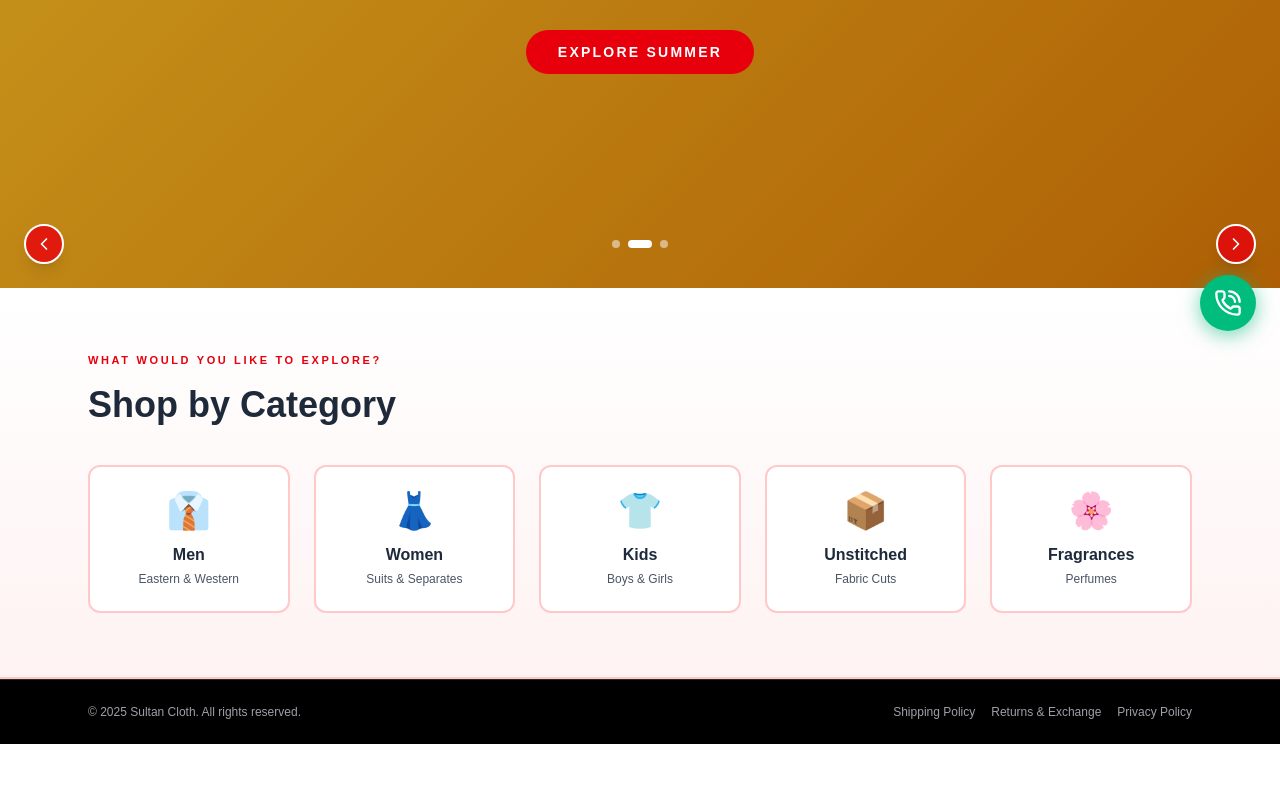
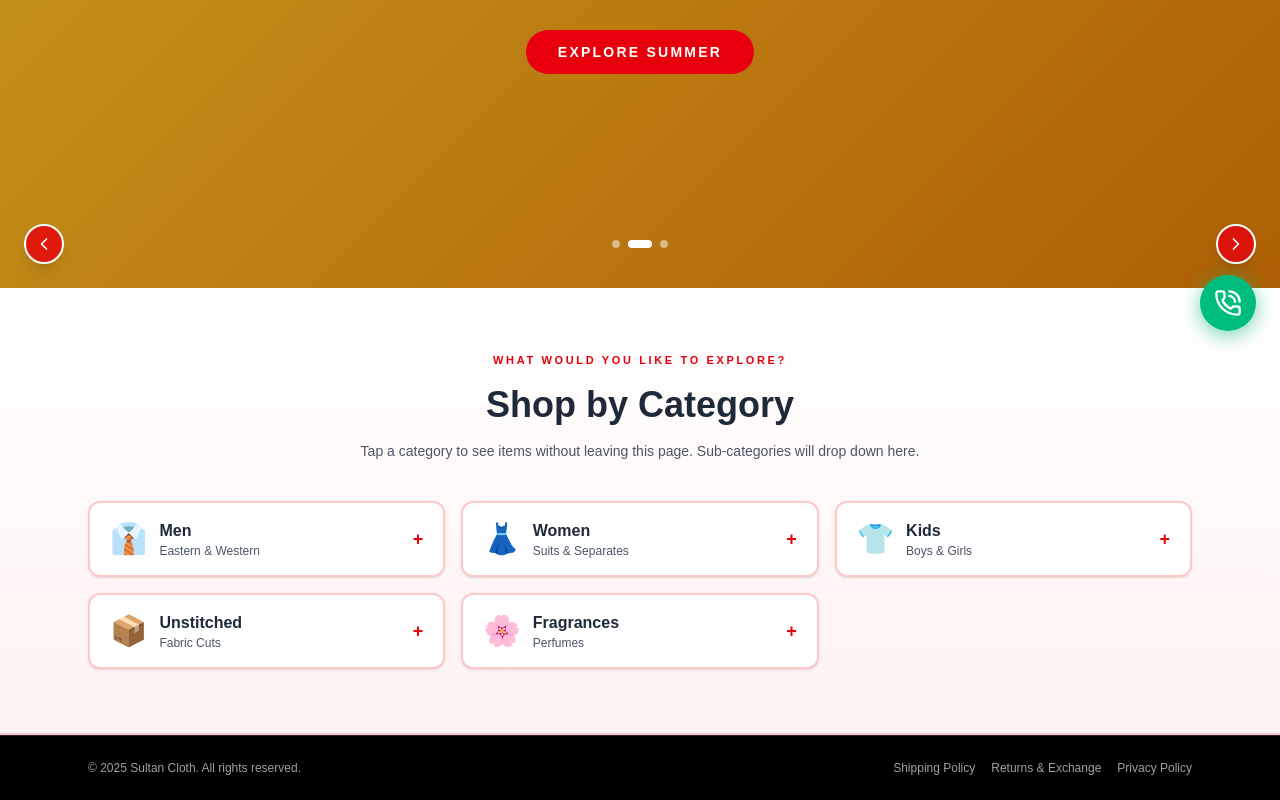
Before and after one commit to prohsptube/sultancloth, a Next.js app: page / in a window 1280 px wide. Shown: the part 445-1245 px from the top of the page. Before the commit the page ends 1189 px from the top, so only its background shows below. Built offline with nearby package versions, Linux system fonts and the light colour scheme.

Commit message:
UX: category dropdowns on home; add collection pages

```diff
--- /dev/null
+++ b/src/app/collections/fragrances/page.tsx
@@ -0,0 +1,15 @@
+import { Container } from "@/components/layout/Container";
+
+export default function FragrancesCollectionPage() {
+  return (
+    <Container className="py-12 md:py-14">
+      <p className="text-[11px] font-semibold uppercase tracking-[0.24em] text-red-600">
+        Fragrances · Collections
+      </p>
+      <h1 className="mt-2 text-3xl font-bold text-gray-900">Fragrances Collections</h1>
+      <p className="mt-2 text-sm text-gray-700 max-w-2xl">
+        Men and women fragrances will appear here soon.
+      </p>
+    </Container>
+  );
+}
--- /dev/null
+++ b/src/app/collections/kids/page.tsx
@@ -0,0 +1,15 @@
+import { Container } from "@/components/layout/Container";
+
+export default function KidsCollectionPage() {
+  return (
+    <Container className="py-12 md:py-14">
+      <p className="text-[11px] font-semibold uppercase tracking-[0.24em] text-red-600">
+        Kids · Collections
+      </p>
+      <h1 className="mt-2 text-3xl font-bold text-gray-900">Kids Collections</h1>
+      <p className="mt-2 text-sm text-gray-700 max-w-2xl">
+        Boys and girls eastern and western outfits will be displayed here soon.
+      </p>
+    </Container>
+  );
+}
--- /dev/null
+++ b/src/app/collections/men/page.tsx
@@ -0,0 +1,15 @@
+import { Container } from "@/components/layout/Container";
+
+export default function MenCollectionPage() {
+  return (
+    <Container className="py-12 md:py-14">
+      <p className="text-[11px] font-semibold uppercase tracking-[0.24em] text-red-600">
+        Men · Collections
+      </p>
+      <h1 className="mt-2 text-3xl font-bold text-gray-900">Men Collections</h1>
+      <p className="mt-2 text-sm text-gray-700 max-w-2xl">
+        Explore eastern and western wear. Filters and products will appear here soon.
+      </p>
+    </Container>
+  );
+}
--- /dev/null
+++ b/src/app/collections/unstitched/page.tsx
@@ -0,0 +1,15 @@
+import { Container } from "@/components/layout/Container";
+
+export default function UnstitchedCollectionPage() {
+  return (
+    <Container className="py-12 md:py-14">
+      <p className="text-[11px] font-semibold uppercase tracking-[0.24em] text-red-600">
+        Unstitched · Collections
+      </p>
+      <h1 className="mt-2 text-3xl font-bold text-gray-900">Unstitched Collections</h1>
+      <p className="mt-2 text-sm text-gray-700 max-w-2xl">
+        Fabric cuts across men, women, and premium ranges will be listed here soon.
+      </p>
+    </Container>
+  );
+}
--- /dev/null
+++ b/src/app/collections/women/page.tsx
@@ -0,0 +1,15 @@
+import { Container } from "@/components/layout/Container";
+
+export default function WomenCollectionPage() {
+  return (
+    <Container className="py-12 md:py-14">
+      <p className="text-[11px] font-semibold uppercase tracking-[0.24em] text-red-600">
+        Women · Collections
+      </p>
+      <h1 className="mt-2 text-3xl font-bold text-gray-900">Women Collections</h1>
+      <p className="mt-2 text-sm text-gray-700 max-w-2xl">
+        Stitched, unstitched, pret, and separates will be listed here soon.
+      </p>
+    </Container>
+  );
+}
--- a/src/app/page.tsx
+++ b/src/app/page.tsx
@@ -1,8 +1,82 @@
 // src/app/page.tsx
+"use client";
+
+import { useState } from "react";
 import { Container } from "@/components/layout/Container";
 import { HeroCarousel } from "@/components/layout/HeroCarousel";
 
+type Category = {
+  label: string;
+  icon: string;
+  description: string;
+  items: { label: string; href: string }[];
+};
+
+const categories: Category[] = [
+  {
+    label: "Men",
+    icon: "👔",
+    description: "Eastern & Western",
+    items: [
+      { label: "Shalwar Kameez", href: "/collections/mens-kameez" },
+      { label: "Kurtas", href: "/collections/mens-kurtas" },
+      { label: "Waistcoats", href: "/collections/mens-waistcoats" },
+      { label: "Shirts", href: "/collections/mens-shirts" },
+      { label: "Trousers", href: "/collections/mens-trousers" },
+      { label: "Winter Wear", href: "/collections/mens-winter" },
+    ],
+  },
+  {
+    label: "Women",
+    icon: "👗",
+    description: "Suits & Separates",
+    items: [
+      { label: "Stitched Suits", href: "/collections/womens-suits" },
+      { label: "Unstitched", href: "/collections/womens-fabric" },
+      { label: "Ready to Wear", href: "/collections/womens-pret" },
+      { label: "Separates", href: "/collections/womens-separates" },
+      { label: "Winter Wear", href: "/collections/womens-winter" },
+    ],
+  },
+  {
+    label: "Kids",
+    icon: "👕",
+    description: "Boys & Girls",
+    items: [
+      { label: "Boys Eastern", href: "/collections/boys-eastern" },
+      { label: "Boys Western", href: "/collections/boys-western" },
+      { label: "Girls Eastern", href: "/collections/girls-eastern" },
+      { label: "Girls Western", href: "/collections/girls-western" },
+    ],
+  },
+  {
+    label: "Unstitched",
+    icon: "📦",
+    description: "Fabric Cuts",
+    items: [
+      { label: "Men Unstitched", href: "/collections/unstitched-men" },
+      { label: "Women Unstitched", href: "/collections/unstitched-women" },
+      { label: "Premium Boski", href: "/collections/unstitched-boski" },
+      { label: "Winter Khaddar", href: "/collections/unstitched-men-khaddar" },
+    ],
+  },
+  {
+    label: "Fragrances",
+    icon: "🌸",
+    description: "Perfumes",
+    items: [
+      { label: "For Men", href: "/collections/fragrances-men" },
+      { label: "For Women", href: "/collections/fragrances-women" },
+    ],
+  },
+];
+
 export default function HomePage() {
+  const [open, setOpen] = useState<string | null>(null);
+
+  const toggle = (label: string) => {
+    setOpen((prev) => (prev === label ? null : label));
+  };
 
   return (
     <>
@@ -12,80 +86,59 @@ export default function HomePage() {
       {/* FEATURED CATEGORIES SECTION */}
       <section className="border-b-2 border-red-200 bg-gradient-to-b from-white to-red-50 py-12 md:py-16">
         <Container>
-          <div className="space-y-4 mb-10">
+          <div className="space-y-4 mb-10 text-center">
             <p className="text-[11px] font-semibold uppercase tracking-[0.24em] text-red-600">
               What Would You Like to Explore?
             </p>
             <h2 className="text-3xl md:text-4xl font-bold text-gray-800">
               Shop by Category
             </h2>
+            <p className="text-sm text-gray-600 max-w-2xl mx-auto">
+              Tap a category to see items without leaving this page. Sub-categories will drop down here.
+            </p>
           </div>
 
-          <div className="grid grid-cols-1 gap-6 md:grid-cols-3 lg:grid-cols-5">
-            {/* Men */}
-            <a
-              href="/collections/men"
-              className="group relative overflow-hidden rounded-xl border-2 border-red-200 bg-white p-6 transition hover:border-red-600 hover:shadow-lg"
-            >
-              <div className="absolute inset-0 bg-red-600/0 transition group-hover:bg-red-600/5" />
-              <div className="relative text-center">
-                <div className="text-4xl mb-3">👔</div>
-                <h3 className="font-semibold text-gray-800">Men</h3>
-                <p className="text-xs text-gray-600 mt-1">Eastern & Western</p>
-              </div>
-            </a>
+          <div className="grid grid-cols-1 gap-4 md:grid-cols-2 lg:grid-cols-3">
+            {categories.map((cat) => {
+              const isOpen = open === cat.label;
+              return (
+                <div
+                  key={cat.label}
+                  className="rounded-xl border-2 border-red-200 bg-white shadow-sm transition hover:border-red-600 hover:shadow-md"
+                >
+                  <button
+                    onClick={() => toggle(cat.label)}
+                    className="flex w-full items-center justify-between px-5 py-4 text-left"
+                    aria-expanded={isOpen}
+                  >
+                    <div className="flex items-center gap-3">
+                      <span className="text-3xl">{cat.icon}</span>
+                      <div>
+                        <div className="text-base font-semibold text-gray-800">{cat.label}</div>
+                        <div className="text-xs text-gray-600">{cat.description}</div>
+                      </div>
+                    </div>
+                    <span className="text-red-600 text-lg font-bold">{isOpen ? "–" : "+"}</span>
+                  </button>
 
-            {/* Women */}
-            <a
-              href="/collections/women"
-              className="group relative overflow-hidden rounded-xl border-2 border-red-200 bg-white p-6 transition hover:border-red-600 hover:shadow-lg"
-            >
-              <div className="absolute inset-0 bg-red-600/0 transition group-hover:bg-red-600/5" />
-              <div className="relative text-center">
-                <div className="text-4xl mb-3">👗</div>
-                <h3 className="font-semibold text-gray-800">Women</h3>
-                <p className="text-xs text-gray-600 mt-1">Suits & Separates</p>
-              </div>
-            </a>
-
-            {/* Kids */}
-            <a
-              href="/collections/kids"
-              className="group relative overflow-hidden rounded-xl border-2 border-red-200 bg-white p-6 transition hover:border-red-600 hover:shadow-lg"
-            >
-              <div className="absolute inset-0 bg-red-600/0 transition group-hover:bg-red-600/5" />
-              <div className="relative text-center">
-                <div className="text-4xl mb-3">👕</div>
-                <h3 className="font-semibold text-gray-800">Kids</h3>
-                <p className="text-xs text-gray-600 mt-1">Boys & Girls</p>
-              </div>
-            </a>
-
-            {/* Unstitched */}
-            <a
-              href="/collections/unstitched"
-              className="group relative overflow-hidden rounded-xl border-2 border-red-200 bg-white p-6 transition hover:border-red-600 hover:shadow-lg"
-            >
-              <div className="absolute inset-0 bg-red-600/0 transition group-hover:bg-red-600/5" />
-              <div className="relative text-center">
-                <div className="text-4xl mb-3">📦</div>
-                <h3 className="font-semibold text-gray-800">Unstitched</h3>
-                <p className="text-xs text-gray-600 mt-1">Fabric Cuts</p>
-              </div>
-            </a>
-
-            {/* Fragrances */}
-            <a
-              href="/collections/fragrances"
-              className="group relative overflow-hidden rounded-xl border-2 border-red-200 bg-white p-6 transition hover:border-red-600 hover:shadow-lg"
-            >
-              <div className="absolute inset-0 bg-red-600/0 transition group-hover:bg-red-600/5" />
-              <div className="relative text-center">
-                <div className="text-4xl mb-3">🌸</div>
-                <h3 className="font-semibold text-gray-800">Fragrances</h3>
-                <p className="text-xs text-gray-600 mt-1">Perfumes</p>
-              </div>
-            </a>
+                  {isOpen && (
+                    <div className="border-t border-red-100 px-5 py-4 bg-red-50/40">
+                      <div className="grid grid-cols-1 gap-2 sm:grid-cols-2">
+                        {cat.items.map((item) => (
+                          <a
+                            key={item.href}
+                            href={item.href}
+                            className="rounded-lg border border-red-100 bg-white px-3 py-2 text-sm font-medium text-gray-800 transition hover:border-red-500 hover:text-red-600 hover:shadow"
+                          >
+                            {item.label}
+                          </a>
+                        ))}
+                      </div>
+                    </div>
+                  )}
+                </div>
+              );
+            })}
           </div>
         </Container>
       </section>
```
